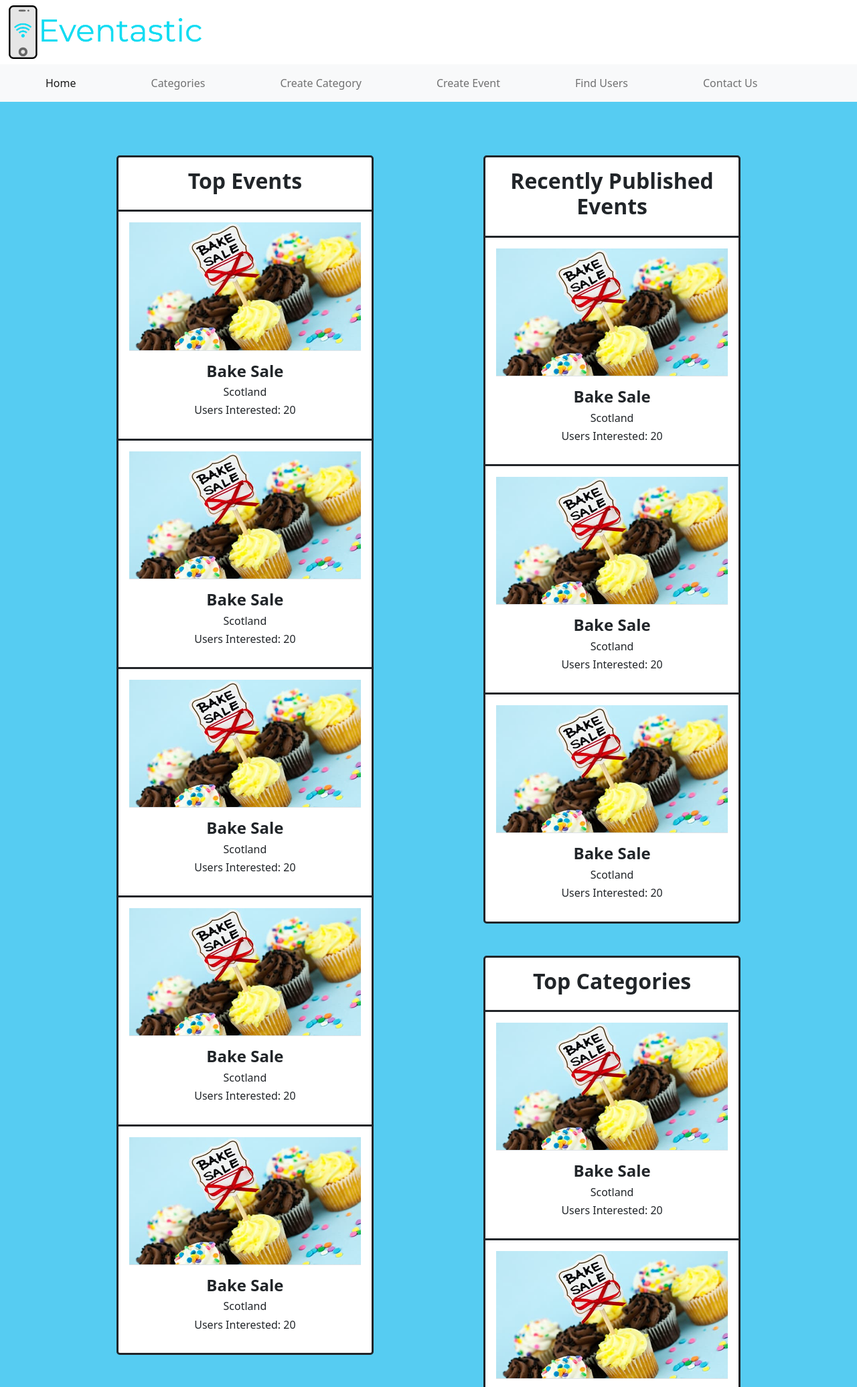
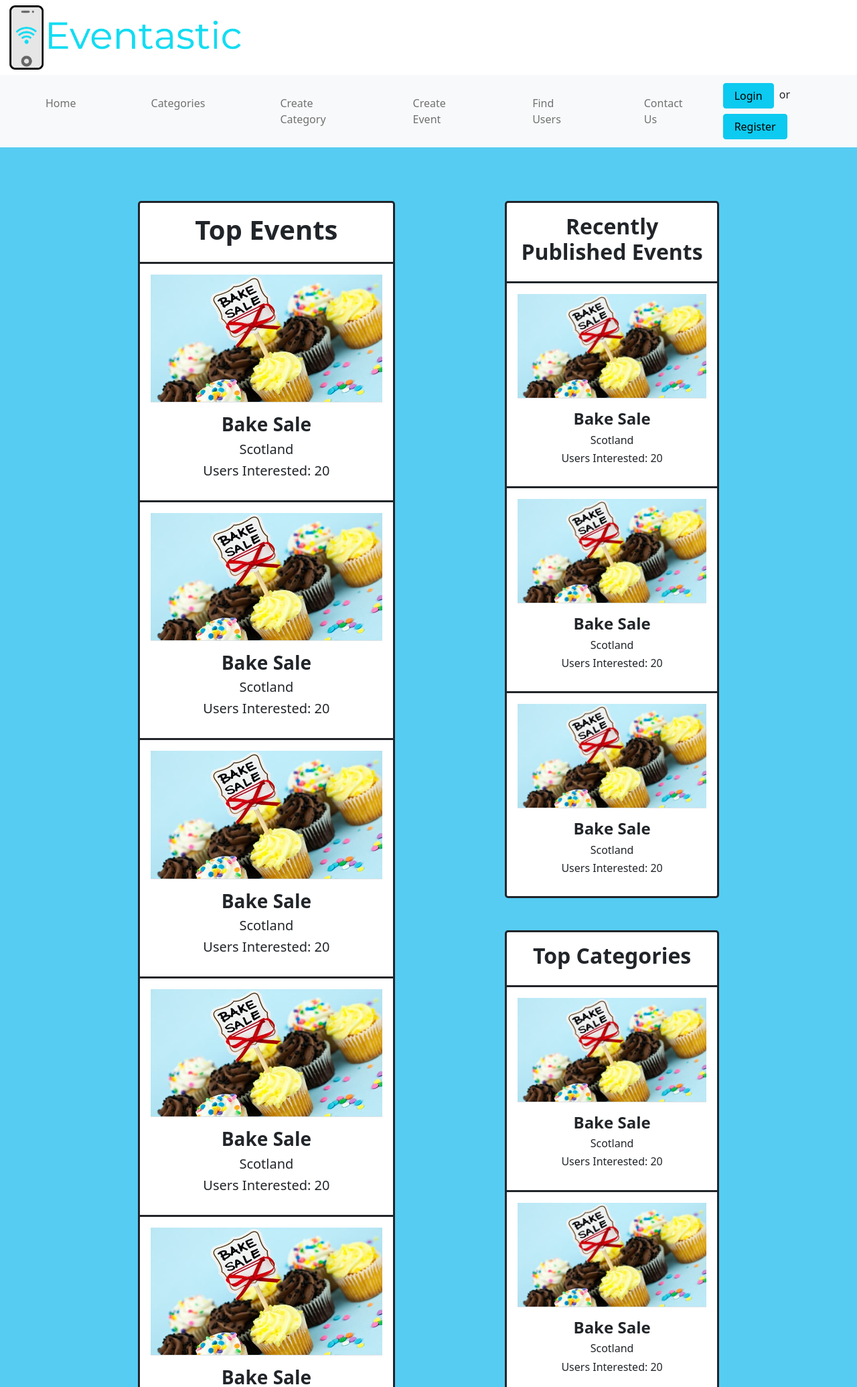
Before and after one commit to robbiemcgugan-18/Eventastic-Project, a Django app: page / in a window 1280 px wide. Shown: the top 2071 px of the page at 67% size. Run offline with Django 3.2, Linux system fonts and the light colour scheme; some libraries are stand-ins or nearby versions.

Commit message:
added register and login functionality

```diff
--- a/team_10e_app/urls.py
+++ b/team_10e_app/urls.py
@@ -4,5 +4,8 @@ from team_10e_app import views
 app_name = 'team_10e_app'
 
 urlpatterns = [
-    path('', views.index, name='index')
+    path('', views.index, name='index'),
+    path('register/', views.register, name='register'),
+    path('login/', views.user_login, name="login"),
+    path('logout/', views.user_logout, name='logout'),
 ]
--- a/team_10e_app/views.py
+++ b/team_10e_app/views.py
@@ -1,6 +1,75 @@
-from django.shortcuts import render
+from django.shortcuts import render, redirect
+from team_10e_app.forms import UserForm, UserProfileForm
+from django.contrib.auth import authenticate, login, logout
+from django.http import HttpResponse
+from django.urls import reverse
+from django.contrib.auth.decorators import login_required
 
 def index(request):
-    context_dict = {'name': 'Robbie McGugan'}
 
-    return render(request, 'team_10e_app/index.html', context=context_dict)
+    return render(request, 'team_10e_app/index.html')
+
+def register(request):
+
+    registered = False
+
+    if request.method == 'POST':
+        user_form = UserForm(request.POST)
+        profile_form = UserProfileForm(request.POST)
+
+        if user_form.is_valid() and profile_form.is_valid():
+            user = user_form.save()
+
+            user.set_password(user.password)
+            user.save()
+
+            profile = profile_form.save(commit=False)
+            profile.user = user
+
+            if 'picture' in request.FILES:
+                profile.profilePicture = request.FILES['picture']
+
+            profile.save()
+
+            registered = True
+
+        else:
+            print(user_form.errors, profile_form.errors)
+
+    else:
+        user_form = UserForm()
+        profile_form = UserProfileForm()
+
+
+    return render(request, 'team_10e_app/register.html', context = {'user_form': user_form, 'profile_form': profile_form, 'registered': registered})
+
+
+def user_login(request):
+
+    if request.method == 'POST':
+        username = request.POST.get('username')
+        password = request.POST.get('password')
+
+        user = authenticate(username=username, password=password)
+
+        if user:
+            if user.is_active:
+                login(request, user)
+                return redirect(reverse('team_10e_app:index'))
+
+            else:
+                return HttpResponse("Your account is disabled")
+
+        else:
+            print(f"Invalid login details: {username}, {password}")
+            return HttpResponse("Invalid login details supplied")
+
+    else:
+        return render(request, 'team_10e_app/login.html')
+
+
+@login_required
+def user_logout(request):
+    logout(request)
+
+    return redirect(reverse('team_10e_app:index'))
--- a/team_10e_project/settings.py
+++ b/team_10e_project/settings.py
@@ -102,6 +102,7 @@ AUTH_PASSWORD_VALIDATORS = [
     },
 ]
 
+LOGIN_URL = 'team_10e_app:login'
 
 # Internationalization
 # https://docs.djangoproject.com/en/2.2/topics/i18n/
--- a/team_10e_project/urls.py
+++ b/team_10e_project/urls.py
@@ -19,6 +19,6 @@ from team_10e_app import views
 
 urlpatterns = [
     path('', views.index, name='index'),
-    path('team-10e-app/', include('team_10e_app.urls')),
+    path('team_10e_app/', include('team_10e_app.urls')),
     path('admin/', admin.site.urls),
 ]
--- a/templates/team_10e_app/base.html
+++ b/templates/team_10e_app/base.html
@@ -19,20 +19,17 @@
 
   <body>
     <div id="content-wrap">
-        <header style="height: 6rem">
-            <img class="d-inline px-2 py-2" src="{% static 'images/logo.png' %}" style="height: 6rem;"/>
+        <header>
+            <img class="d-inline px-2 py-2" src="{% static 'images/logo.png' %}" style="height: 7rem;"/>
         </header>
 
         <nav class="navbar navbar-expand-lg navbar-light bg-light">
             <div class="container-fluid">
                 <a class="navbar-brand d-lg-none">Navigation</a>
-                <button class="navbar-toggler" type="button" data-bs-toggle="collapse" data-bs-target="#navbarNav" aria-controls="navbarNav" aria-expanded="false" aria-label="Toggle navigation">
-                    <span class="navbar-toggler-icon"></span>
-                </button>
                 <div class="collapse navbar-collapse" id="navbarNav">
                     <ul class="navbar-nav">
                         <li class="nav-item px-5">
-                            <a class="nav-link active" aria-current="page" href="#">Home</a>
+                            <a class="nav-link" href="{% url 'team_10e_app:index' %}">Home</a>
                         </li>
                         <li class="nav-item px-5">
                             <a class="nav-link" href="#">Categories</a>
@@ -51,6 +48,25 @@
                         </li>
                     </ul>
                 </div>
+
+                {% url 'team_10e_app:register' as register_url %}
+                {% url 'team_10e_app:login' as login_url %}
+
+                    <span>
+                        {% if user.is_authenticated %}
+                            <button type="button" onclick="document.location='{% url 'team_10e_app:logout' %}'" class="btn btn-info px-3 m-1">Logout</button>
+
+                        {% elif request.path != register_url and request.path != login_url %}
+                            <button type="button" onclick="document.location='{{ login_url }}'" class="btn btn-info px-3 m-1">Login</button>
+                            <span>or</span>
+                            <button type="button" onclick="document.location='{{ register_url }}'" class="btn btn-info px-3 m-1">Register</button>
+
+                        {% endif %}
+                    <span>
+
+                <button class="navbar-toggler" type="button" data-bs-toggle="collapse" data-bs-target="#navbarNav" aria-controls="navbarNav" aria-expanded="false" aria-label="Toggle navigation">
+                    <span class="navbar-toggler-icon"></span>
+                </button>
             </div>
         </nav>
 
@@ -58,6 +74,7 @@
             {% block body_block %}
             {% endblock %}
         </main>
+
     </div>
 
     <footer id="footer" class="py-3 bg-light border-top">
--- a/templates/team_10e_app/index.html
+++ b/templates/team_10e_app/index.html
@@ -8,55 +8,55 @@
 {% block body_block %}
 
     <div class="d-inline-block border border-3 rounded-3 border-dark bg-white" style="width: 30vw; vertical-align: top; margin: 5rem">
-        <p class="card-text h2 fw-bold px-3 py-3">Top Events</p>
+        <p class="card-text h1 fw-bold px-3 py-3">Top Events</p>
 
         <div class="px-3 py-3 border-top border-dark border-3">
             <img src="{% static 'images/BakeSale.jpg' %}" width="100%">
             <div class="card-body border-top">
-                <p class="card-text h4 fw-bold">Bake Sale</p>
-                <p class="card-text h6">Scotland</p>
-                <p class="card-text h6">Users Interested: 20</p>
+                <p class="card-text h3 fw-bold">Bake Sale</p>
+                <p class="card-text h5">Scotland</p>
+                <p class="card-text h5">Users Interested: 20</p>
             </div>
         </div>
 
         <div class="px-3 py-3 border-top border-dark border-3">
             <img src="{% static 'images/BakeSale.jpg' %}" width="100%">
             <div class="card-body border-top">
-                <p class="card-text h4 fw-bold">Bake Sale</p>
-                <p class="card-text h6">Scotland</p>
-                <p class="card-text h6">Users Interested: 20</p>
+                <p class="card-text h3 fw-bold">Bake Sale</p>
+                <p class="card-text h5">Scotland</p>
+                <p class="card-text h5">Users Interested: 20</p>
             </div>
         </div>
 
         <div class="px-3 py-3 border-top border-dark border-3">
             <img src="{% static 'images/BakeSale.jpg' %}" width="100%">
             <div class="card-body border-top">
-                <p class="card-text h4 fw-bold">Bake Sale</p>
-                <p class="card-text h6">Scotland</p>
-                <p class="card-text h6">Users Interested: 20</p>
+                <p class="card-text h3 fw-bold">Bake Sale</p>
+                <p class="card-text h5">Scotland</p>
+                <p class="card-text h5">Users Interested: 20</p>
             </div>
         </div>
 
         <div class="px-3 py-3 border-top border-dark border-3">
             <img src="{% static 'images/BakeSale.jpg' %}" width="100%">
             <div class="card-body border-top">
-                <p class="card-text h4 fw-bold">Bake Sale</p>
-                <p class="card-text h6">Scotland</p>
-                <p class="card-text h6">Users Interested: 20</p>
+                <p class="card-text h3 fw-bold">Bake Sale</p>
+                <p class="card-text h5">Scotland</p>
+                <p class="card-text h5">Users Interested: 20</p>
             </div>
         </div>
 
         <div class="px-3 py-3 border-top border-dark border-3">
             <img src="{% static 'images/BakeSale.jpg' %}" width="100%">
             <div class="card-body border-top">
-                <p class="card-text h4 fw-bold">Bake Sale</p>
-                <p class="card-text h6">Scotland</p>
-                <p class="card-text h6">Users Interested: 20</p>
+                <p class="card-text h3 fw-bold">Bake Sale</p>
+                <p class="card-text h5">Scotland</p>
+                <p class="card-text h5">Users Interested: 20</p>
             </div>
         </div>
     </div>
 
-    <div class="d-none d-lg-inline-block" style="width: 30vw; vertical-align: top; margin: 5rem">
+    <div class="d-none d-lg-inline-block" style="width: 25vw; vertical-align: top; margin: 5rem">
         <div class="border border-3 rounded-3 border-dark bg-white">
             <p class="card-text h2 fw-bold px-3 py-3">Recently Published Events</p>
 
@@ -108,6 +108,24 @@
                     <p class="card-text h6">Users Interested: 20</p>
                 </div>
             </div>
+
+            <div class="px-3 py-3 border-top border-dark border-3">
+                <img src="{% static 'images/BakeSale.jpg' %}" width="100%">
+                <div class="card-body border-top">
+                    <p class="card-text h4 fw-bold">Bake Sale</p>
+                    <p class="card-text h6">Scotland</p>
+                    <p class="card-text h6">Users Interested: 20</p>
+                </div>
+            </div>
+
+            <div class="px-3 py-3 border-top border-dark border-3">
+                <img src="{% static 'images/BakeSale.jpg' %}" width="100%">
+                <div class="card-body border-top">
+                    <p class="card-text h4 fw-bold">Bake Sale</p>
+                    <p class="card-text h6">Scotland</p>
+                    <p class="card-text h6">Users Interested: 20</p>
+                </div>
+            </div>
         </div>
     </div>
 
```
Also changed, not shown: team_10e_app/forms.py (added, +15 -0 lines), templates/team_10e_app/login.html (added, +19 -0 lines), templates/team_10e_app/register.html (added, +26 -0 lines).
